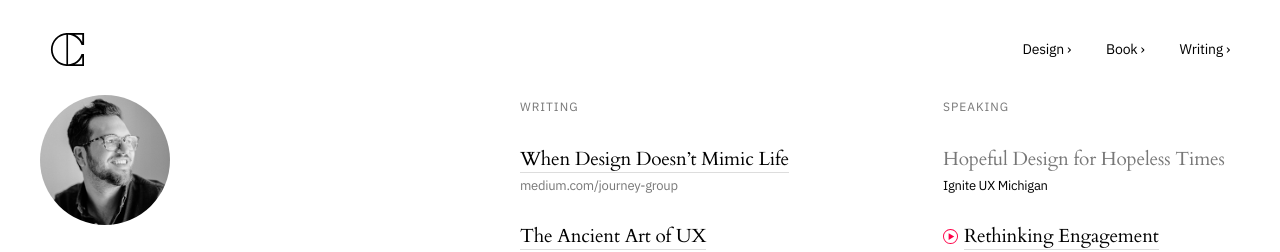
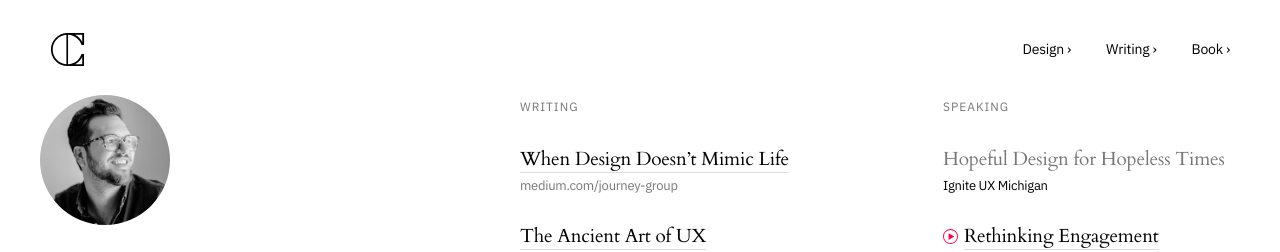
Before and after one commit to jeremydcherry/jeremydcherry.github.io, a Jekyll site: the page built from index.md, in a window 1280 px wide. Shown: the top 252 px of the page. Built offline with Jekyll 4.4.1, drawn with Linux system fonts in a browser that asks for light colours.

Commit message:
Nav update

```diff
--- a/_includes/nav.html
+++ b/_includes/nav.html
@@ -4,7 +4,7 @@
 			<a href="/" class="home-link"><img src="/images/icon_jdc.svg" class="mark"></a>
 		</div>
 		<div class="column nav-right">
-	    	<a href="https://dribbble.com/jeremydcherry" class="first">Design &rsaquo;</a><a href="https://hopeful.design" class="nav">Book &rsaquo;</a><a href="https://medium.com/@jeremydcherry" class="nav">Writing &rsaquo;</a>
+	    	<a href="https://dribbble.com/jeremydcherry" class="first">Design &rsaquo;</a><a href="https://medium.com/@jeremydcherry" class="nav">Writing &rsaquo;</a><a href="https://hopeful.design" class="nav">Book &rsaquo;</a>
 	  	</div>
 	</div>
 </header>
```
